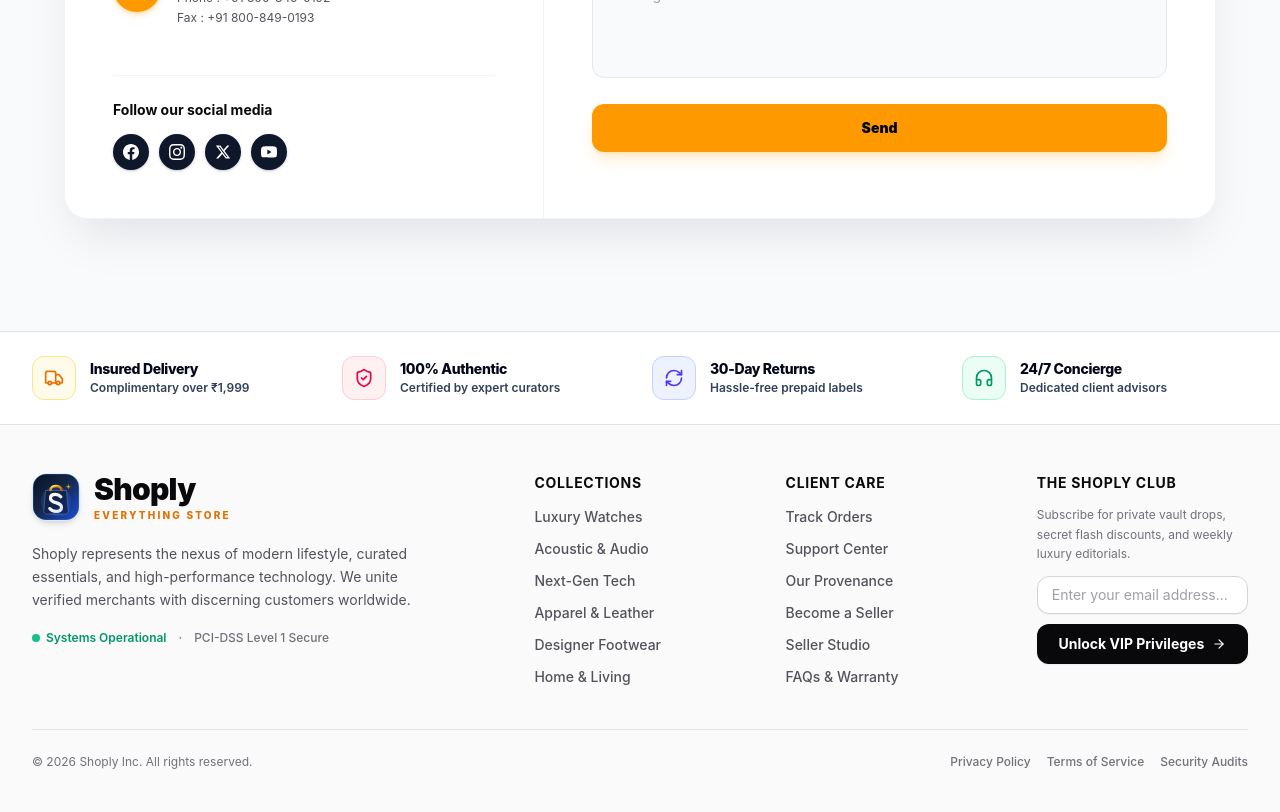
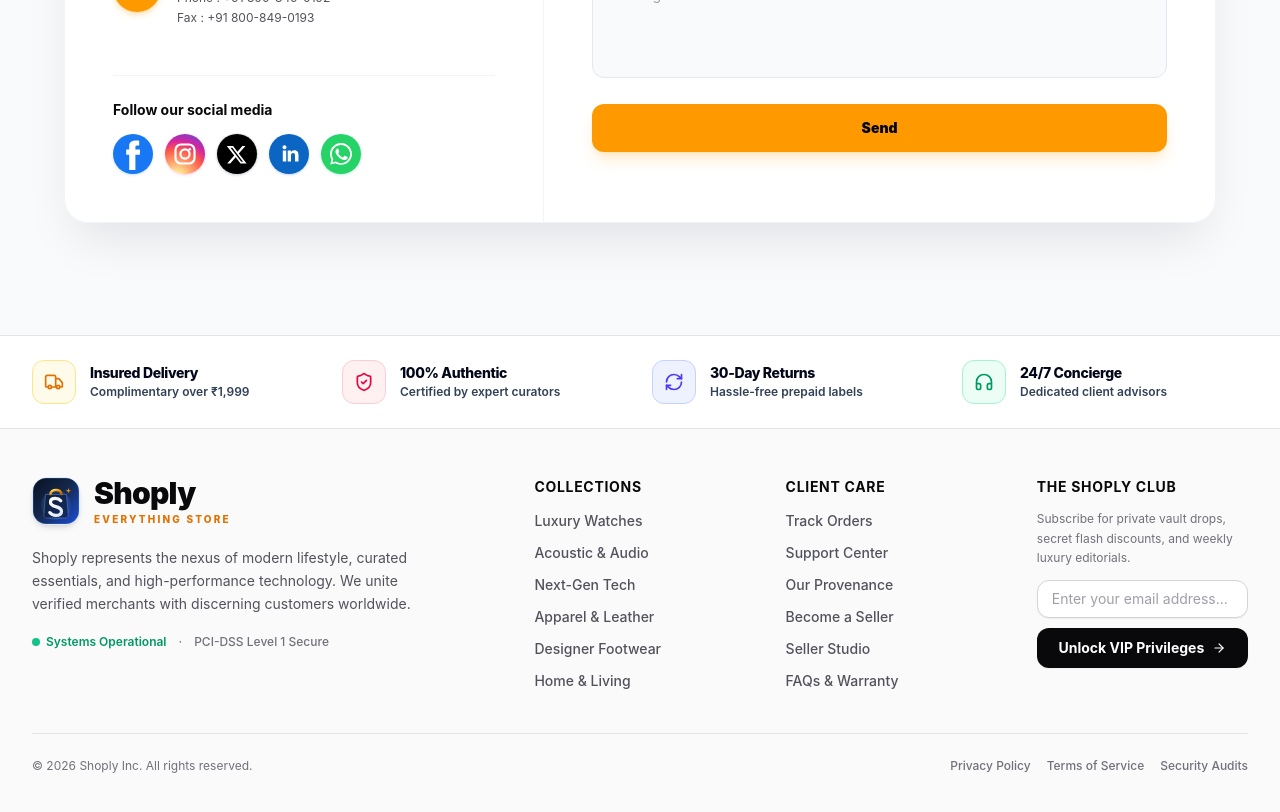
Before and after one commit to yashkevalon-1812/SHOPLY-FRONTEND, a React (Vite) app: page /contact in a window 1280 px wide. Shown: the part 800-1612 px from the top of the page. Built offline with nearby package versions, Linux system fonts and the light colour scheme; no server answers; a web font is replaced by a local one.

Commit message:
Refactor code structure for improved readability and maintainability

```diff
--- a/src/pages/Contact.jsx
+++ b/src/pages/Contact.jsx
@@ -9,28 +9,65 @@
   Loader2,
 } from 'lucide-react';
 
-// Social Media Icons
-const FacebookIcon = ({ className = 'w-4 h-4' }) => (
-  <svg className={className} fill="currentColor" viewBox="0 0 24 24">
-    <path d="M24 12.073c0-6.627-5.373-12-12-12s-12 5.373-12 12c0 5.99 4.388 10.954 10.125 11.854v-8.385H7.078v-3.47h3.047V9.43c0-3.007 1.792-4.669 4.533-4.669 1.312 0 2.686.235 2.686.235v2.953H15.83c-1.491 0-1.956.925-1.956 1.874v2.25h3.328l-.532 3.47h-2.796v8.385C19.612 23.027 24 18.062 24 12.073z" />
+// Official Brand Social Media Icons (Authentic Colors & Exact Vector Geometry)
+const FacebookIcon = ({ className = 'w-10 h-10' }) => (
+  <svg className={className} viewBox="0 0 40 40" fill="none" xmlns="http://www.w3.org/2000/svg">
+    <circle cx="20" cy="20" r="20" fill="#1877F2" />
+    <path
+      d="M26.8 20.8H22.4V36H16.2V20.8H13.2V15.5H16.2V11.9C16.2 8.9 18 6.5 22.8 6.5C24.8 6.5 26.2 6.7 26.2 6.7V11.6H24C22.5 11.6 22.4 12.4 22.4 13.6V15.5H27.1L26.8 20.8Z"
+      fill="white"
+    />
   </svg>
 );
 
-const InstagramIcon = ({ className = 'w-4 h-4' }) => (
-  <svg className={className} fill="currentColor" viewBox="0 0 24 24">
-    <path d="M12 2.163c3.204 0 3.584.012 4.85.07 3.252.148 4.771 1.691 4.919 4.919.058 1.265.069 1.645.069 4.849 0 3.205-.012 3.584-.069 4.849-.149 3.225-1.664 4.771-4.919 4.919-1.266.058-1.644.07-4.85.07-3.204 0-3.584-.012-4.849-.07-3.26-.149-4.771-1.699-4.919-4.92-.058-1.265-.07-1.644-.07-4.849 0-3.204.013-3.583.07-4.849.149-3.227 1.664-4.771 4.919-4.919 1.266-.057 1.645-.069 4.849-.069zm0-2.163c-3.259 0-3.667.014-4.947.072-4.358.2-6.78 2.618-6.98 6.98-.059 1.281-.073 1.689-.073 4.948 0 3.259.014 3.668.072 4.948.2 4.358 2.618 6.78 6.98 6.98 1.281.058 1.689.072 4.948.072 3.259 0 3.668-.014 4.948-.072 4.354-.2 6.782-2.618 6.979-6.98.059-1.28.073-1.689.073-4.948 0-3.259-.014-3.667-.072-4.947-.196-4.354-2.617-6.78-6.979-6.98-1.281-.059-1.69-.073-4.949-.073zm0 5.838c-3.403 0-6.162 2.759-6.162 6.162s2.759 6.163 6.162 6.163 6.162-2.759 6.162-6.163c0-3.403-2.759-6.162-6.162-6.162zm0 10.162c-2.209 0-4-1.79-4-4 0-2.209 1.791-4 4-4s4 1.791 4 4c0 2.21-1.791 4-4 4zm6.406-11.845c-.796 0-1.441.645-1.441 1.44s.645 1.44 1.441 1.44c.795 0 1.439-.645 1.439-1.44s-.644-1.44-1.439-1.44z" />
+const InstagramIcon = ({ className = 'w-10 h-10' }) => (
+  <svg className={className} viewBox="0 0 40 40" fill="none" xmlns="http://www.w3.org/2000/svg">
+    <defs>
+      <radialGradient id="ig-rg" cx="30%" cy="107%" r="150%">
+        <stop offset="0%" stopColor="#fdf497" />
+        <stop offset="5%" stopColor="#fdf497" />
+        <stop offset="45%" stopColor="#fd5949" />
+        <stop offset="60%" stopColor="#d6249f" />
+        <stop offset="90%" stopColor="#285AEB" />
+      </radialGradient>
+    </defs>
+    <rect width="40" height="40" rx="20" fill="url(#ig-rg)" />
+    <rect x="10.5" y="10.5" width="19" height="19" rx="5.5" stroke="white" strokeWidth="2.2" fill="none" />
+    <circle cx="20" cy="20" r="4.6" stroke="white" strokeWidth="2.2" fill="none" />
+    <circle cx="24.8" cy="15.2" r="1.3" fill="white" />
   </svg>
 );
 
-const TwitterIcon = ({ className = 'w-4 h-4' }) => (
-  <svg className={className} fill="currentColor" viewBox="0 0 24 24">
-    <path d="M18.244 2.25h3.308l-7.227 8.26 8.502 11.24H16.17l-5.214-6.817L4.99 21.75H1.68l7.73-8.835L1.254 2.25H8.08l4.713 6.231zm-1.161 17.52h1.833L7.084 4.126H5.117z" />
+const TwitterIcon = ({ className = 'w-10 h-10' }) => (
+  <svg className={className} viewBox="0 0 40 40" fill="none" xmlns="http://www.w3.org/2000/svg">
+    <circle cx="20" cy="20" r="20" fill="#000000" />
+    <path
+      d="M25.4 12H28.4L21.8 19.5L29.6 29.5H23.5L18.7 23.2L13.2 29.5H10.2L17.2 21.5L9.8 12H16.1L20.4 17.7L25.4 12ZM24.3 27.7H26L15.3 13.7H13.5L24.3 27.7Z"
+      fill="white"
+    />
   </svg>
 );
 
-const YoutubeIcon = ({ className = 'w-4 h-4' }) => (
-  <svg className={className} fill="currentColor" viewBox="0 0 24 24">
-    <path d="M23.498 6.186a3.016 3.016 0 0 0-2.122-2.136C19.505 3.545 12 3.545 12 3.545s-7.505 0-9.377.505A3.017 3.017 0 0 0 .502 6.186C0 8.07 0 12 0 12s0 3.93.502 5.814a3.016 3.016 0 0 0 2.122 2.136c1.871.505 9.376.505 9.376.505s7.505 0 9.377-.505a3.015 3.015 0 0 0 2.122-2.136C24 15.93 24 12 24 12s0-3.93-.502-5.814zM9.545 15.568V8.432L15.818 12l-6.273 3.568z" />
+
+const LinkedinIcon = ({ className = 'w-10 h-10' }) => (
+  <svg className={className} viewBox="0 0 40 40" fill="none" xmlns="http://www.w3.org/2000/svg">
+    <circle cx="20" cy="20" r="20" fill="#0A66C2" />
+    <path
+      d="M13.8 16.5H17.2V27.5H13.8V16.5ZM15.5 11.2C16.6 11.2 17.5 12.1 17.5 13.2C17.5 14.3 16.6 15.2 15.5 15.2C14.4 15.2 13.5 14.3 13.5 13.2C13.5 12.1 14.4 11.2 15.5 11.2ZM18.7 16.5H21.9V18.1H22C22.5 17.2 23.6 16.2 25.3 16.2C28.8 16.2 29.5 18.5 29.5 21.5V27.5H26V22C26 20.7 25.9 19 24.1 19C22.3 19 22 20.4 22 21.9V27.5H18.7V16.5Z"
+      fill="white"
+    />
+  </svg>
+);
+
+const WhatsappIcon = ({ className = 'w-10 h-10' }) => (
+  <svg className={className} viewBox="0 0 40 40" fill="none" xmlns="http://www.w3.org/2000/svg">
+    <circle cx="20" cy="20" r="20" fill="#25D366" />
+    <path
+      fillRule="evenodd"
+      clipRule="evenodd"
+      d="M20 9C13.925 9 9 13.925 9 20C9 22.062 9.57 23.987 10.562 25.632L9.2 30.6L14.332 29.268C15.932 30.207 17.9 30.75 20 30.75C26.075 30.75 31 25.825 31 20C31 13.925 26.075 9 20 9ZM20 10.875C25.04 10.875 29.125 14.96 29.125 20C29.125 25.04 25.04 29.125 20 29.125C18.258 29.125 16.623 28.636 15.228 27.79L14.9 27.592L11.378 28.513L12.316 25.074L12.098 24.726C11.196 23.284 10.875 21.68 10.875 20C10.875 14.96 14.96 10.875 20 10.875ZM16.35 14.832C16.14 14.832 15.825 14.912 15.545 15.215C15.265 15.517 14.5 16.237 14.5 17.7C14.5 19.162 15.57 20.575 15.715 20.772C15.86 20.97 17.815 23.982 20.81 25.275C21.522 25.582 22.08 25.768 22.512 25.905C23.228 26.132 23.882 26.1 24.4 26.022C24.978 25.935 26.175 25.295 26.425 24.595C26.675 23.895 26.675 23.3 26.6 23.175C26.525 23.05 26.315 22.98 26 22.825C25.685 22.67 24.17 21.925 23.89 21.825C23.61 21.725 23.41 21.675 23.2 21.975C22.99 22.275 22.41 22.975 22.23 23.175C22.05 23.375 21.87 23.4 21.56 23.245C21.25 23.09 20.25 22.762 19.06 21.7C18.13 20.87 17.5 19.845 17.32 19.535C17.14 19.225 17.3 19.057 17.45 18.91C17.58 18.78 17.74 18.57 17.89 18.395C18.04 18.22 18.09 18.095 18.19 17.89C18.29 17.685 18.24 17.51 18.165 17.355C18.09 17.2 17.47 15.67 17.21 15.07C16.96 14.485 16.705 14.565 16.515 14.555L16.35 14.832Z"
+      fill="white"
+    />
   </svg>
 );
 
@@ -187,42 +224,66 @@
                 <h3 className="text-xs sm:text-sm font-bold text-zinc-950 dark:text-white mb-3.5">
                   Follow our social media
                 </h3>
-                <div className="flex items-center gap-2.5">
+                <div className="flex items-center gap-2.5 sm:gap-3 flex-wrap">
+                  {/* Facebook */}
                   <a
                     href="https://facebook.com"
                     target="_blank"
-                    rel="noreferrer"
-                    aria-label="Facebook"
-                    className="w-9 h-9 rounded-full bg-slate-900 hover:bg-amber-500 text-white hover:text-slate-950 dark:bg-slate-800 dark:hover:bg-amber-500 dark:hover:text-slate-950 flex items-center justify-center transition-all hover:scale-105 shadow-sm shadow-slate-900/20"
+                    rel="noopener noreferrer"
+                    aria-label="Follow Shoply on Facebook"
+                    title="Facebook"
+                    className="group inline-flex items-center justify-center rounded-full transition-all duration-200 hover:scale-110 hover:-translate-y-0.5 active:scale-95 shadow-sm shadow-blue-500/20 hover:shadow-md hover:shadow-blue-500/35 focus:outline-none focus:ring-2 focus:ring-blue-500/50"
                   >
-                    <FacebookIcon className="w-4 h-4" />
+                    <FacebookIcon className="w-9.5 h-9.5 sm:w-10 sm:h-10" />
                   </a>
+
+                  {/* Instagram */}
                   <a
                     href="https://instagram.com"
                     target="_blank"
-                    rel="noreferrer"
-                    aria-label="Instagram"
-                    className="w-9 h-9 rounded-full bg-slate-900 hover:bg-amber-500 text-white hover:text-slate-950 dark:bg-slate-800 dark:hover:bg-amber-500 dark:hover:text-slate-950 flex items-center justify-center transition-all hover:scale-105 shadow-sm shadow-slate-900/20"
+                    rel="noopener noreferrer"
+                    aria-label="Follow Shoply on Instagram"
+                    title="Instagram"
+                    className="group inline-flex items-center justify-center rounded-full transition-all duration-200 hover:scale-110 hover:-translate-y-0.5 active:scale-95 shadow-sm shadow-pink-500/20 hover:shadow-md hover:shadow-pink-500/35 focus:outline-none focus:ring-2 focus:ring-pink-500/50"
                   >
-                    <InstagramIcon className="w-4 h-4" />
+                    <InstagramIcon className="w-9.5 h-9.5 sm:w-10 sm:h-10" />
                   </a>
+
+                  {/* Twitter / X */}
                   <a
                     href="https://twitter.com"
                     target="_blank"
-                    rel="noreferrer"
-                    aria-label="Twitter / X"
-                    className="w-9 h-9 rounded-full bg-slate-900 hover:bg-amber-500 text-white hover:text-slate-950 dark:bg-slate-800 dark:hover:bg-amber-500 dark:hover:text-slate-950 flex items-center justify-center transition-all hover:scale-105 shadow-sm shadow-slate-900/20"
+                    rel="noopener noreferrer"
+                    aria-label="Follow Shoply on X (Twitter)"
+                    title="X (Twitter)"
+                    className="group inline-flex items-center justify-center rounded-full transition-all duration-200 hover:scale-110 hover:-translate-y-0.5 active:scale-95 shadow-sm shadow-black/20 hover:shadow-md hover:shadow-black/35 ring-1 ring-slate-200 dark:ring-slate-700/80 focus:outline-none focus:ring-2 focus:ring-slate-500/50"
                   >
-                    <TwitterIcon className="w-4 h-4" />
+                    <TwitterIcon className="w-9.5 h-9.5 sm:w-10 sm:h-10" />
                   </a>
+
+
+                  {/* LinkedIn */}
                   <a
-                    href="https://youtube.com"
+                    href="https://linkedin.com"
                     target="_blank"
-                    rel="noreferrer"
-                    aria-label="YouTube"
-                    className="w-9 h-9 rounded-full bg-slate-900 hover:bg-amber-500 text-white hover:text-slate-950 dark:bg-slate-800 dark:hover:bg-amber-500 dark:hover:text-slate-950 flex items-center justify-center transition-all hover:scale-105 shadow-sm shadow-slate-900/20"
+                    rel="noopener noreferrer"
+                    aria-label="Follow Shoply on LinkedIn"
+                    title="LinkedIn"
+                    className="group inline-flex items-center justify-center rounded-full transition-all duration-200 hover:scale-110 hover:-translate-y-0.5 active:scale-95 shadow-sm shadow-blue-600/20 hover:shadow-md hover:shadow-blue-600/35 focus:outline-none focus:ring-2 focus:ring-blue-600/50"
                   >
-                    <YoutubeIcon className="w-4 h-4" />
+                    <LinkedinIcon className="w-9.5 h-9.5 sm:w-10 sm:h-10" />
+                  </a>
+
+                  {/* WhatsApp */}
+                  <a
+                    href="https://whatsapp.com"
+                    target="_blank"
+                    rel="noopener noreferrer"
+                    aria-label="Chat with Shoply on WhatsApp"
+                    title="WhatsApp"
+                    className="group inline-flex items-center justify-center rounded-full transition-all duration-200 hover:scale-110 hover:-translate-y-0.5 active:scale-95 shadow-sm shadow-emerald-500/20 hover:shadow-md hover:shadow-emerald-500/35 focus:outline-none focus:ring-2 focus:ring-emerald-500/50"
+                  >
+                    <WhatsappIcon className="w-9.5 h-9.5 sm:w-10 sm:h-10" />
                   </a>
                 </div>
               </div>
```
Also changed, not shown: 8 other files (tests, documents, lock files or other folders).
